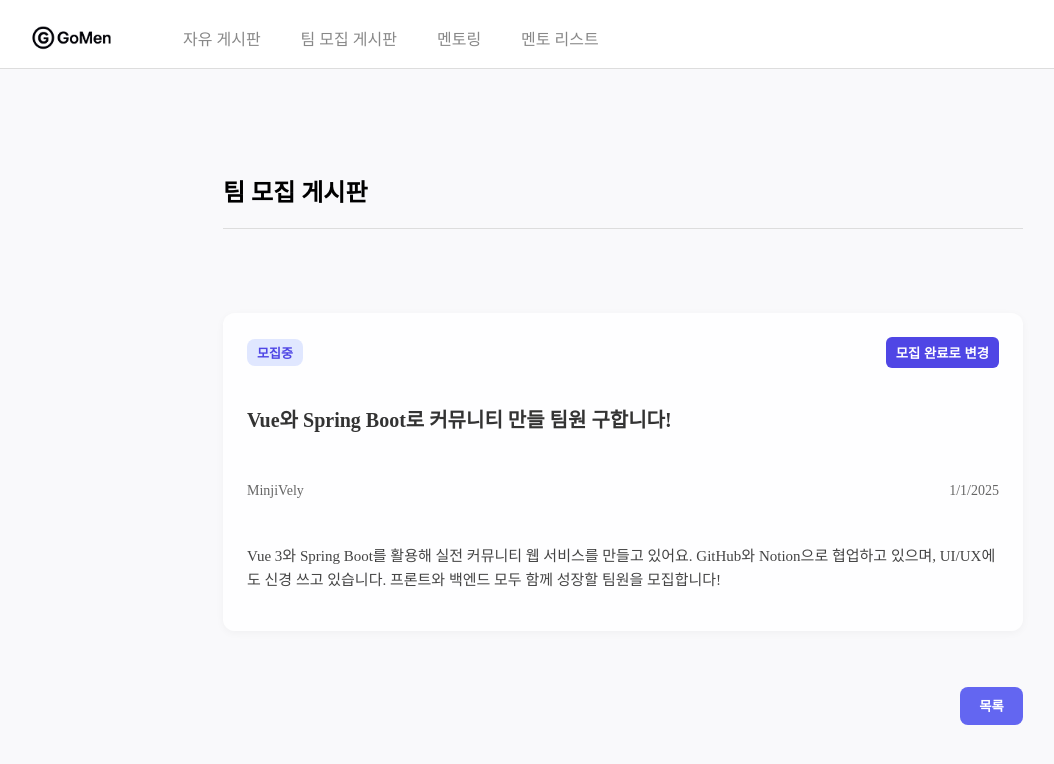
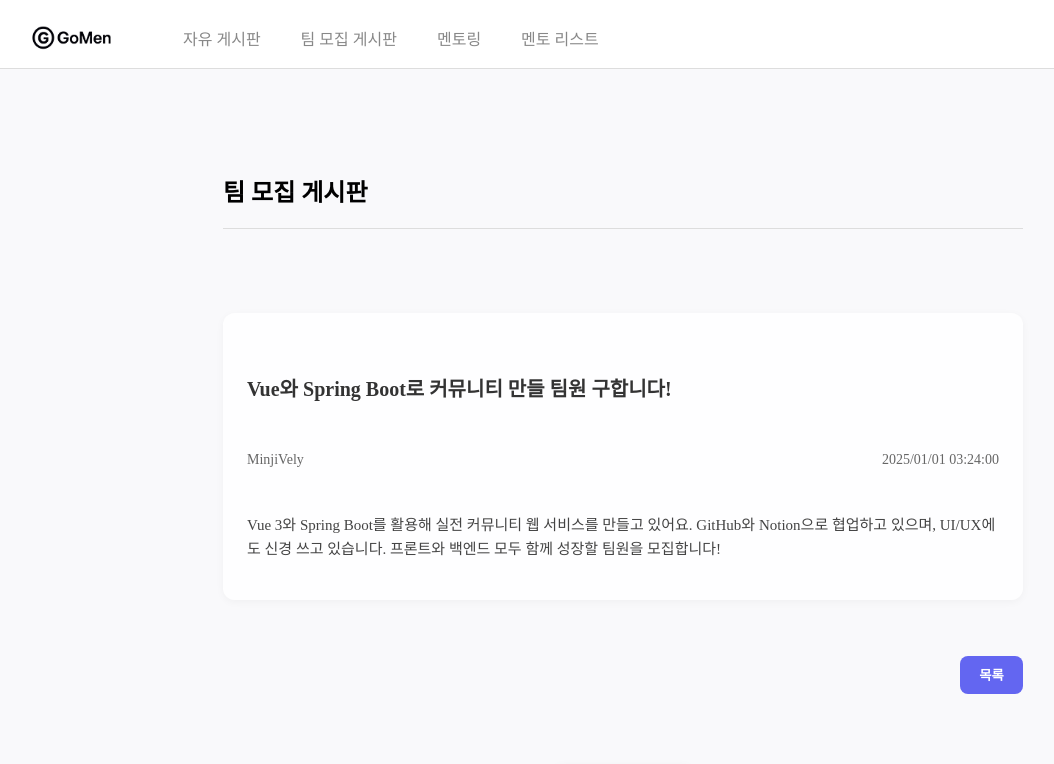
Before and after one commit to 4team-tuna/be14-3rd-Tuna-GoMen, a Vue app in the folder frontend/gomen/: page /board/team-recruit/1 in a window 1280 px wide. Shown: the top 764 px of the page, without its empty margins (17-1071 px from the left). Built offline with nearby package versions, Linux system fonts and the light colour scheme; data requests are answered from the project's data file.

Commit message:
중복 지원 및 본인이 작성한 글에는 지원할 수 없는 로직 추가, 날짜 형태 변경, 최신순으로 보이게 정렬 초기화

```diff
--- a/frontend/gomen/mock/db.json
+++ b/frontend/gomen/mock/db.json
@@ -26,7 +26,7 @@
       "id": "3",
       "title": "웹소켓 채팅 앱 같이 만들어요!",
       "teamName": "실시간챗팀",
-      "nickname": "프론트선비",
+      "nickname": "수빈",
       "createdAt": "2025-01-03T03:36:00Z",
       "isActivated": "Y",
       "teamIntroduce": "WebSocket을 이용한 실시간 채팅 앱 개발 중이에요. 프론트는 Vue, 백엔드는 Node.js로 진행하고 있으며 실시간 통신이나 UX에 관심 있는 분을 찾고 있어요!",
@@ -269,21 +269,9 @@
       "title": "머신러닝 웹 기반 플랫폼 만들고 있어요",
       "teamName": "ML웹개발자",
       "nickname": "알고리즘러버",
-      "createdAt": "2025-04-15T16:10:00Z",
+      "createdAt": "2025-04-14T00:00:00Z",
       "isActivated": "N",
       "teamIntroduce": "머신러닝 모델을 웹에서 직접 사용 가능한 플랫폼으로 만드는 중입니다. Flask, TensorFlow, Vue 등 다양한 기술을 활용 중이에요!",
-      "isDeleted": "N",
-      "applicants": []
-    },
-    {
-      "id": 1744570962861,
-      "userId": "1",
-      "title": "ㅋㅋㅋ",
-      "teamName": "ㅋㅋㅋ",
-      "teamIntroduce": "ㅋ",
-      "nickname": "MinjiVely",
-      "createdAt": "2025-04-13T19:02:42.861Z",
-      "isActivated": "Y",
       "isDeleted": "N",
       "applicants": []
     }
--- a/frontend/gomen/src/views/Applicant/ApplicantListPage.vue
+++ b/frontend/gomen/src/views/Applicant/ApplicantListPage.vue
@@ -47,6 +47,12 @@ const fetchApplicants = async () => {
   } catch (error) {
     console.error("데이터 로딩 실패:", error)
   }
+
+  if (data.isActivated === 'N') {
+  alert('모집이 종료되어 지원자 정보를 볼 수 없습니다.')
+  router.push('/board/team-recruit')
+  return
+}
 }
 
 const goToPostPage = () => {
--- a/frontend/gomen/src/views/teamRecruitBoard/TeamRecruitBoardDetailPage.vue
+++ b/frontend/gomen/src/views/teamRecruitBoard/TeamRecruitBoardDetailPage.vue
@@ -1,22 +1,13 @@
 <template>
   <div class="team-recruit-detail-page">
-    <transition name="fade">
-      <div class="alert" v-if="showAlert">모집 상태가 변경되었습니다</div>
-    </transition>
-
     <main class="detail-container" v-if="post">
       <h2 class="board-title">팀 모집 게시판</h2>
       <div style="display: flex; justify-content: flex-end; margin-bottom: 1rem;">
-     <ApplicantListButton v-if="post && post.nickname === userNickname" :postId="post.id" />
+        <ApplicantListButton v-if="post && post.nickname === userNickname" :postId="post.id" />
       </div>
       <div class="post-card">
         <div class="top-row">
-          <span class="status" :class="{ recruiting: post.isActivated === 'Y' }">
-            {{ post.isActivated === 'Y' ? '모집중' : '모집완료' }}
-          </span>
-          <button class="activation-button" @click="toggleActivation">
-            {{ post.isActivated === 'Y' ? '모집 완료로 변경' : '모집중으로 변경' }}
-          </button>
+          <!-- 모집 상태 관련 기능 제거됨 -->
         </div>
 
         <h3 class="post-title">{{ post.title }}</h3>
@@ -33,7 +24,7 @@
 
       <div class="button-group">
         <div class="left-buttons">
-        <DeleteButton v-if="post && post.nickname === userNickname" :postId="post.id" />
+          <DeleteButton v-if="post && post.nickname === userNickname" :postId="post.id" />
         </div>
         <div class="right-buttons">
           <button class="action-button secondary" @click="goToList">목록</button>
@@ -66,12 +57,10 @@ const route = useRoute()
 const router = useRouter()
 
 const post = ref(null)
-const showAlert = ref(false)
 const isModalOpen = ref(false)
 
 const openModal = () => isModalOpen.value = true
 const closeModal = () => isModalOpen.value = false
-
 
 const user = localStorage.getItem('user')
 const userRaw = user
@@ -81,20 +70,35 @@ const userNickname = parsedUser?.nickname || ''
 const handleSubmit = async (payload) => {
   const { nickname, introduction, blog } = payload
 
+  // 자신이 작성한 게시글에는 신청할 수 없도록 처리
+  if (post.value.nickname === userNickname) {
+    alert('본인이 작성한 게시글에는 신청할 수 없습니다.')
+    closeModal()
+    return
+  }
+
   if (!introduction.trim()) {
     alert('자기소개를 작성해주세요!')
+    return
+  }
+
+  const postId = route.params.id
+  const currentPost = await getPostData(postId)
+
+  // 중복 지원 체크
+  const isAlreadyApplied = currentPost.applicants.some(applicant => applicant.nickname === userNickname)
+  if (isAlreadyApplied) {
+    alert('이미 지원한 팀입니다.')
+    closeModal()
     return
   }
 
   const applicant = {
     nickname,
     introduction,
-    blog: blog,
+    blog,
     appliedAt: new Date().toISOString(),
   }
-
-  const postId = route.params.id
-  const currentPost = await getPostData(postId)
 
   const updatedApplicants = [...(currentPost.applicants || []), applicant]
 
@@ -129,27 +133,18 @@ const fetchPost = async (id) => {
   }
 }
 
-const toggleActivation = async () => {
-  const newStatus = post.value.isActivated === 'Y' ? 'N' : 'Y'
-  const res = await fetch(`http://localhost:3001/teamRecruitPosts/${post.value.id}`, {
-    method: 'PATCH',
-    headers: { 'Content-Type': 'application/json' },
-    body: JSON.stringify({ isActivated: newStatus })
-  })
+const formatDate = (dateStr) => {
+  const date = new Date(dateStr)
+  const year = date.getFullYear()
+  const month = String(date.getMonth() + 1).padStart(2, '0')
+  const day = String(date.getDate()).padStart(2, '0')
+  const hours = String(date.getHours()).padStart(2, '0')
+  const minutes = String(date.getMinutes()).padStart(2, '0')
+  const seconds = String(date.getSeconds()).padStart(2, '0')
 
-  if (res.ok) {
-    post.value.isActivated = newStatus
-    showAlert.value = true
-    setTimeout(() => {
-      showAlert.value = false
-      goToList()
-    }, 1500)
-  } else {
-    alert('상태 변경에 실패했습니다.')
-  }
+  return `${year}/${month}/${day} ${hours}:${minutes}:${seconds}`
 }
 
-const formatDate = (dateStr) => new Date(dateStr).toLocaleDateString()
 const goToList = () => router.push('/board/team-recruit')
 
 onMounted(() => {
@@ -201,16 +196,6 @@ watch(() => route.params.id, (newId) => {
   display: flex;
   justify-content: space-between;
   align-items: center;
-}
-
-.activation-button {
-  padding: 6px 10px;
-  border: none;
-  border-radius: 6px;
-  background: #4f46e5;
-  color: white;
-  font-weight: bold;
-  cursor: pointer;
 }
 
 .post-title {
@@ -265,7 +250,6 @@ watch(() => route.params.id, (newId) => {
   gap: 0.5rem;
 }
 
-/* 신청하기 버튼만 별도 */
 .apply-row {
   margin-top: 3rem;
   display: flex;
@@ -306,38 +290,4 @@ watch(() => route.params.id, (newId) => {
 .action-button.secondary:hover {
   background-color: #4f46e5;
 }
-
-.alert {
-  position: fixed;
-  top: 20px;
-  left: 50%;
-  transform: translateX(-50%);
-  background: rgba(74, 222, 128, 0.9);
-  color: #fff;
-  padding: 0.9rem 1.7rem;
-  border-radius: 12px;
-  font-weight: 600;
-  font-size: 1rem;
-  box-shadow: 0 8px 20px rgba(0, 0, 0, 0.1);
-  z-index: 1000;
-  backdrop-filter: blur(4px);
-}
-
-.alert::after {
-  content: '✔️';
-  font-size: 1.2rem;
-  margin-left: 0.5rem;
-}
-
-.fade-enter-active, .fade-leave-active {
-  transition: all 0.5s ease;
-}
-.fade-enter-from {
-  opacity: 0;
-  transform: translateY(-10px);
-}
-.fade-leave-to {
-  opacity: 0;
-  transform: translateY(-10px);
-}
 </style>
--- a/frontend/gomen/src/views/teamRecruitBoard/TeamRecruitBoardPage.vue
+++ b/frontend/gomen/src/views/teamRecruitBoard/TeamRecruitBoardPage.vue
@@ -52,7 +52,9 @@ const filteredPosts = computed(() => {
   const filterType = searchParams.value.filter
   const isRecruitingOnly = searchParams.value.category === 'recruiting'
 
-  return posts.value.filter((post) => {
+  const sortedPosts = posts.value.sort((a, b) => new Date(b.createdAt) - new Date(a.createdAt))  // 내림차순 정렬
+
+  return sortedPosts.filter((post) => {
     const matchesRecruiting = !isRecruitingOnly || post.isActivated === 'Y'
 
     const matchesKeyword = (() => {
--- a/frontend/gomen/src/views/teamRecruitBoard/TeamRecruitWritePage.vue
+++ b/frontend/gomen/src/views/teamRecruitBoard/TeamRecruitWritePage.vue
@@ -54,7 +54,6 @@
     }
 
     const newPost = {
-      id: Date.now(),
       userId: userId,
       title: title.value,
       teamName: teamName.value,
@@ -67,6 +66,7 @@
     }
 
     try {
+      // id를 빼고, json-server가 자동으로 id를 부여하도록 처리
       await axios.post('http://localhost:3001/teamRecruitPosts', newPost)
       alert('게시글이 등록되었습니다!')
       router.push('/board/team-recruit')
@@ -136,4 +136,4 @@
   .submit-btn:hover {
     background-color: #3e4bb5;
   }
-</style>
+  </style>
```
